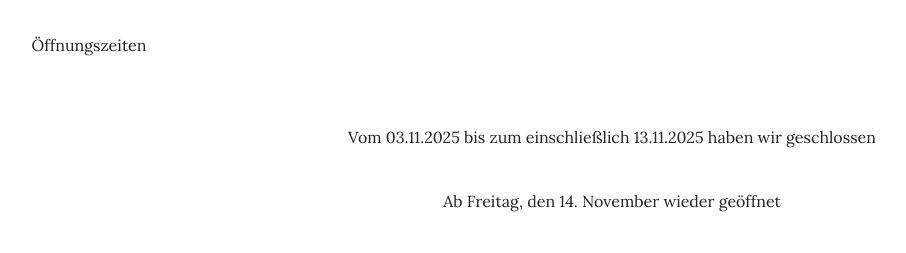
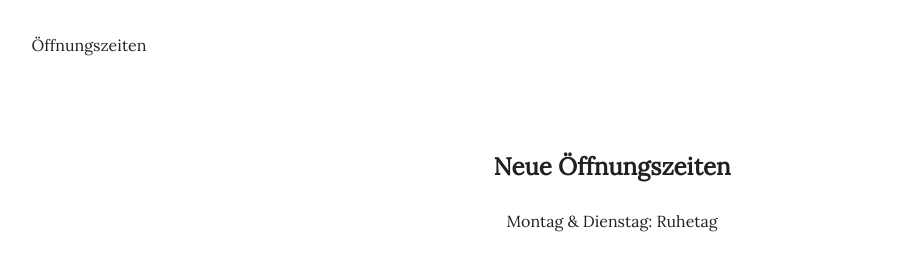
Before and after one commit to LukasG2801/waldsee2, a Vue app: page /contact in a window 1280 px wide. Shown: the part 1220-1473 px from the top of the page, without its empty margins (28-934 px from the left). Built offline with nearby package versions, Linux system fonts and the light colour scheme; some icons are missing; a small style sheet from the web is missing; a web font is replaced by a local one.

Commit message:
update opening hours
update opening hours

```diff
--- a/src/views/Contact.vue
+++ b/src/views/Contact.vue
@@ -58,9 +58,9 @@
         </v-container>
 
         <v-container class="d-flex flex-column align-center pt-10">
-            <p>Vom 03.11.2025 bis zum einschließlich 13.11.2025 haben wir geschlossen</p>
+            <!-- <p>Vom 03.11.2025 bis zum einschließlich 13.11.2025 haben wir geschlossen</p>
             <br/>
-            <p>Ab Freitag, den 14. November wieder geöffnet</p>
+            <p>Ab Freitag, den 14. November wieder geöffnet</p> -->
             <br/>
             <h2>Neue Öffnungszeiten</h2>
             <br/>
```
